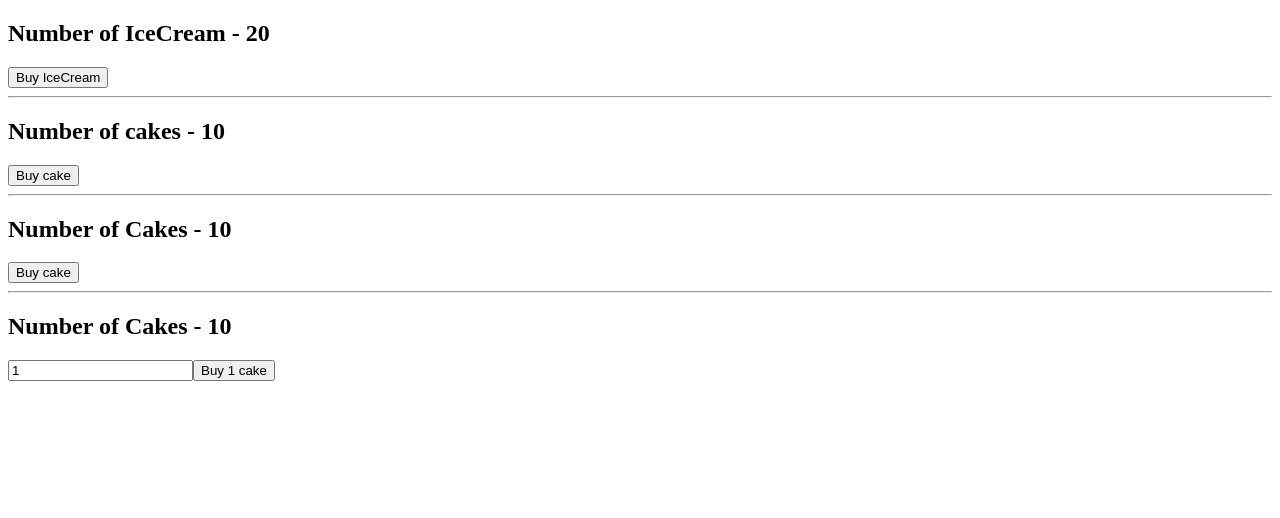
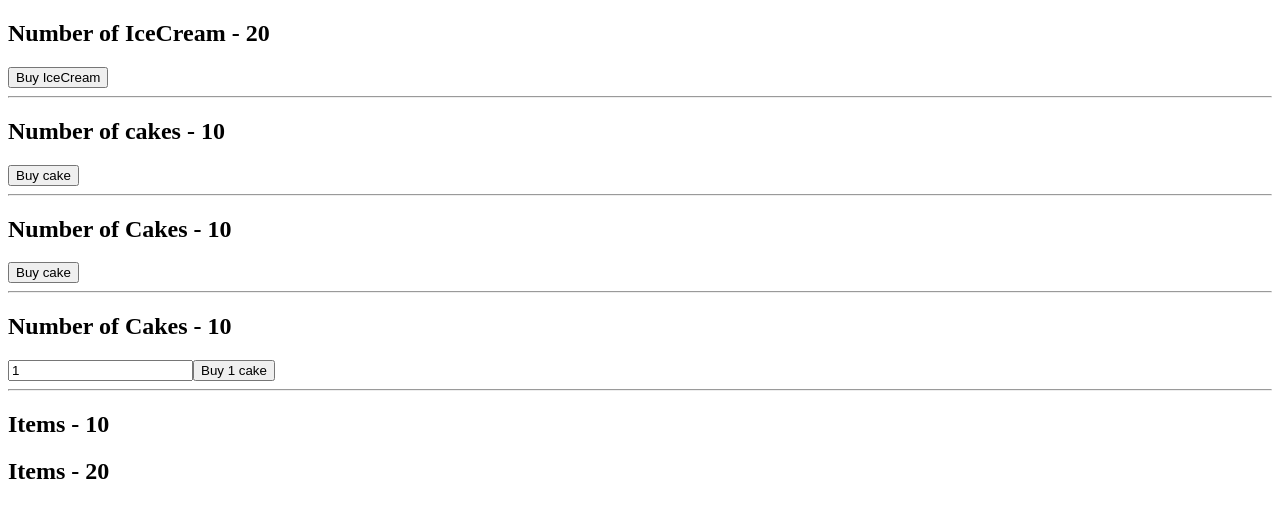
Before and after one commit to ReactJS-Avenger/react-redux-demo, a React (Create React App) app: page / in a window 1280 px wide. Shown: the top 518 px of the page. Built offline with nearby package versions, Linux system fonts and the light colour scheme.

Commit message:
second argument in mapStateToProps

```diff
--- a/src/App.js
+++ b/src/App.js
@@ -5,6 +5,7 @@
 import HooksCakeContainer from './Components/HooksCakeContainer';
 import IceCreamContainer from './Components/IceCreamContainer';
 import NewCakeContainer from './Components/NewCakeContainer';
+import ItemContainer from './Components/ItemContainer';
 
 const App=()=>{
     return(
@@ -17,6 +18,9 @@
             <CakeContainer/>
             <hr/>
             <NewCakeContainer/>
+            <hr/>
+            <ItemContainer cake/>
+            <ItemContainer/>
         </div>
         </Provider>
     )
--- a/src/Components/CakeContainer.js
+++ b/src/Components/CakeContainer.js
@@ -12,6 +12,7 @@
 };
 
 // this function get the redux state as a parameter and return an object
+// think about second parameter which is a props that is already passed to the component
 const mapStateToProps= state =>{
     return {
         numberOfCakes: state.cake.numberOfCakes
--- /dev/null
+++ b/src/Components/ItemContainer.js
@@ -0,0 +1,19 @@
+import React from 'react';
+import { connect } from 'react-redux';
+
+const ItemContainer = (props) => {
+    return (
+        <div>
+            <h2>Items - {props.item} </h2>
+        </div>
+    );
+};
+
+const mapStateToProps = (state, ownProps)=>{
+    const itemState= ownProps.cake ? state.cake.numberOfCakes : state.iceCream.numberOfIceCreams
+    return {
+        item: itemState
+    }
+}
+
+export default connect(mapStateToProps)(ItemContainer);
```
